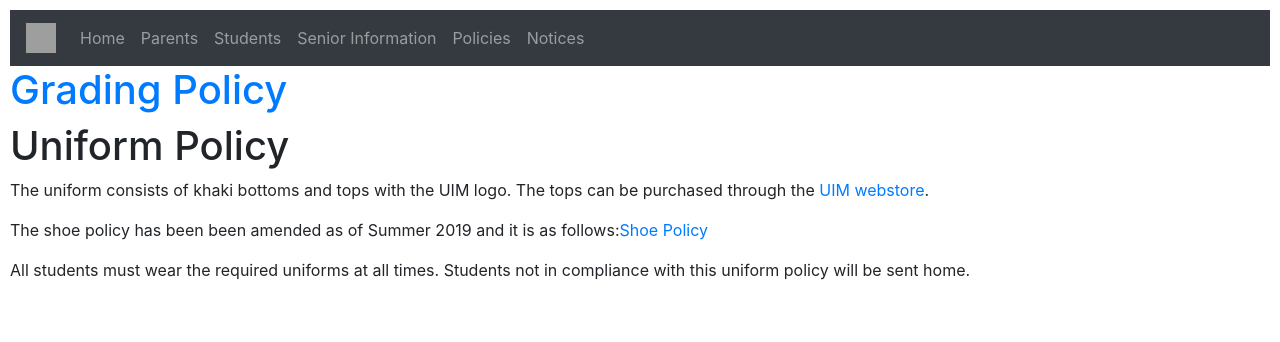
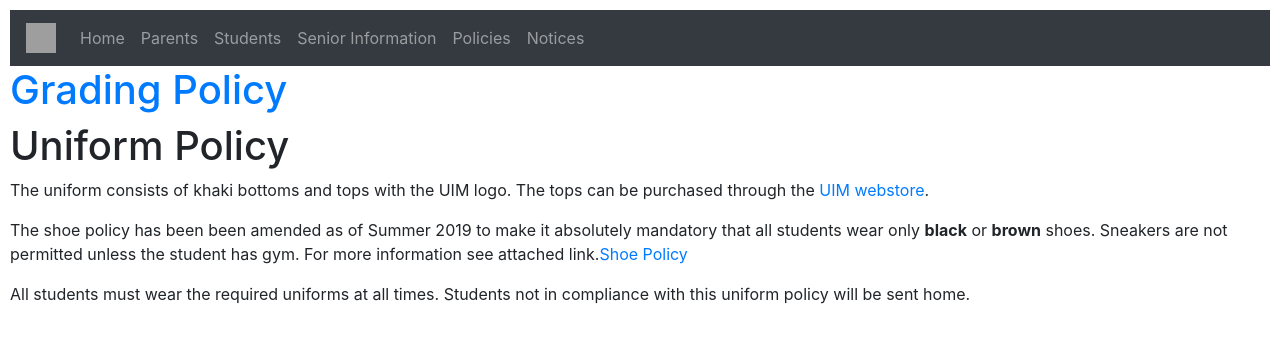
Before and after one commit to yomi413/new_uim_project, a React (Create React App) app: page /policies in a window 1280 px wide. Shown: the top 342 px of the page. Built offline with nearby package versions, Linux system fonts and the light colour scheme; grey boxes are pictures that could not be loaded.

Commit message:
Update policies; update dependencies

```diff
--- a/src/components/Policies.js
+++ b/src/components/Policies.js
@@ -26,8 +26,11 @@ class Policies extends Component {
         </p>
 
         <p>
-          The shoe policy has been been amended as of Summer 2019 and it is as
-          follows:
+          The shoe policy has been been amended as of Summer 2019 to make it
+          absolutely mandatory that all students wear only{" "}
+          <strong>black</strong> or <strong>brown</strong> shoes. Sneakers are
+          not permitted unless the student has gym. For more information see
+          attached link.
           <a href="https://i.imgur.com/1UDjBtB.jpg" target="_blank">
             Shoe Policy
           </a>
```
Also changed, not shown: 1 other file (tests, documents, lock files or other folders).
